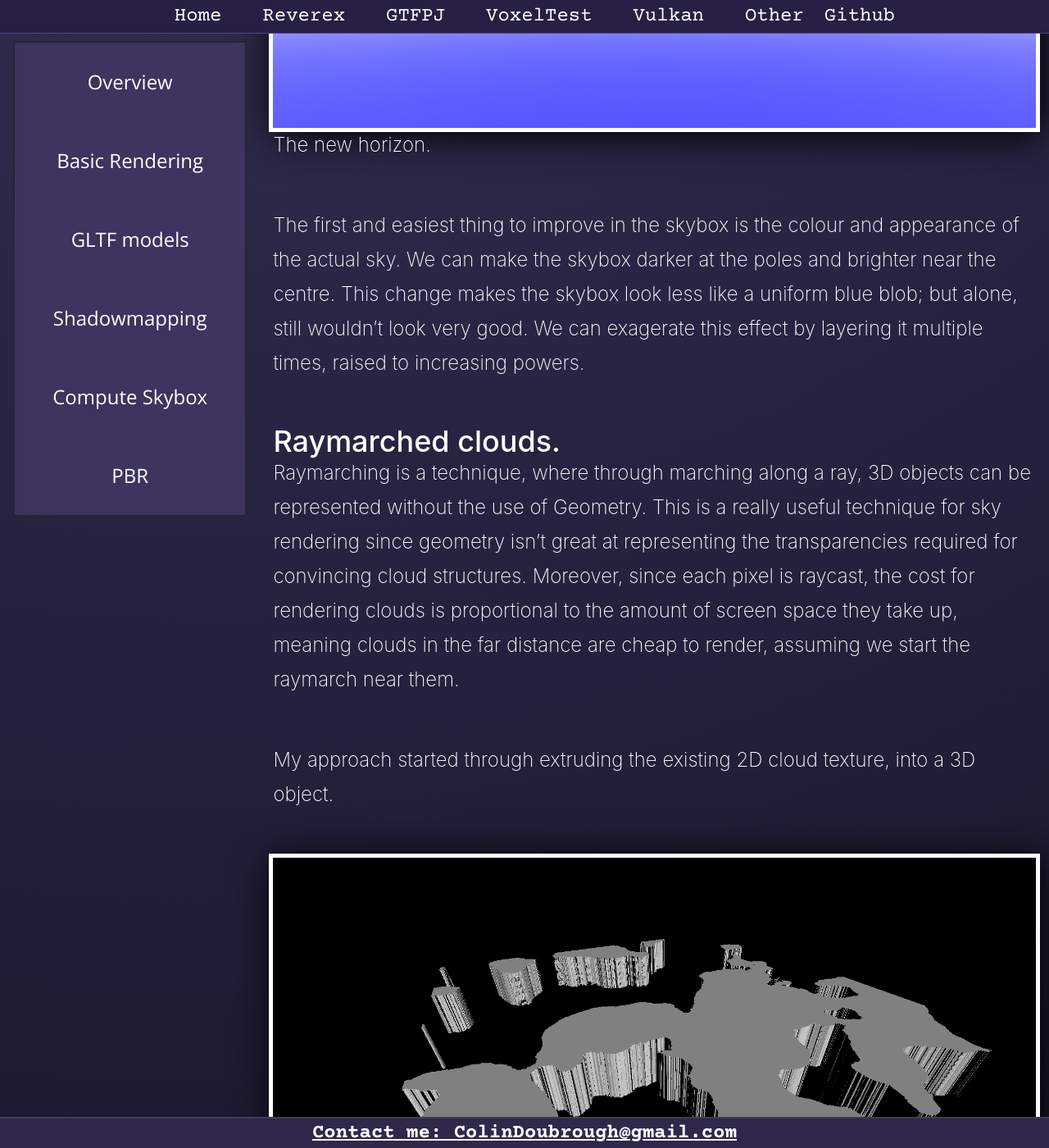
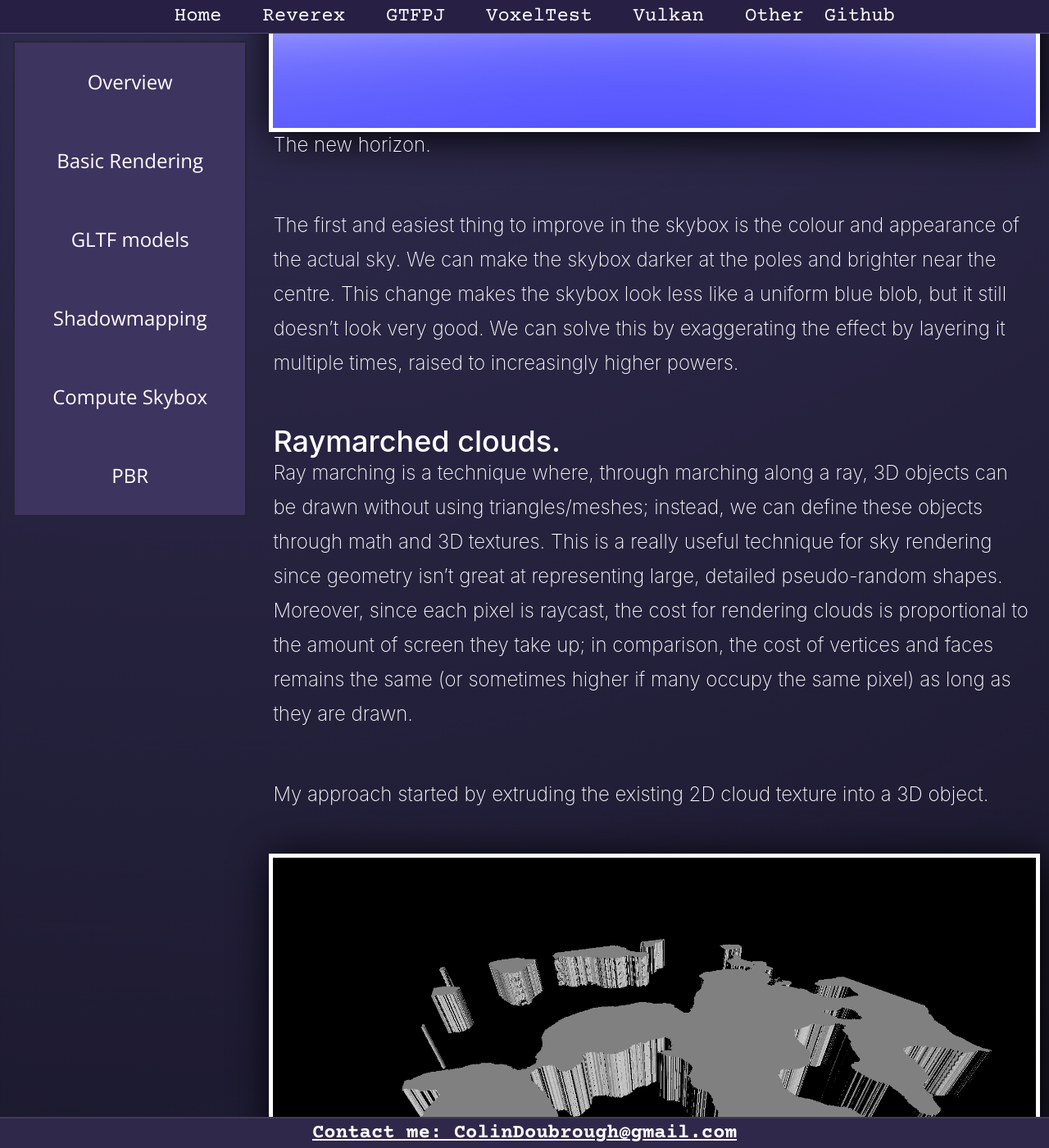
Before and after one commit to Colin12345678910/portfolio, a Jekyll site: the page built from VK/Skybox.markdown, in a window 1280 px wide and 1400 px high, scrolled down 2544 px. Shown: the whole window at 82% size. Built offline with Jekyll 4.4.1, drawn with Linux system fonts in a browser that asks for light colours; some of the changed text lies outside the part shown.

Commit message:
Refine Skybox.markdown

````diff
--- a/VK/Skybox.markdown
+++ b/VK/Skybox.markdown
@@ -12,39 +12,39 @@
 ![The final completed skybox]({{site.baseurl}}/assets/images/Vulkan_ComputeSkybox.jpg)
 The final completed skybox.
 
-This was a pretty small project, to start with, I was just wanting to replace the gradient with something slightly less temporary. I started by looking up how to render a plane in a compute shader, and then how to draw a sundot. This was a relatively basic raycast setup, and resulted in somewhat ugly results.
+This was a pretty small project. To start with, I just wanted to replace the gradient with something slightly less temporary. I started by looking up how to render a plane in a compute shader, and then how to draw a sundot. This was a relatively basic raycast setup, which was somewhat ugly.
 
 ![The original skybox]({{site.baseurl}}/assets/images/Vulkan_ComputeSkybox_Old.jpg)
-The Skybox previously used by VulkanExperiemental.
+The Skybox previously used by VulkanExperimental.
 
-As you can see from the image, the skybox lacks any depth and is entirely 2D as the clouds are drawn by just indexing into a perlin noise texture. Moreover, outside of the cloud line, there is nothing else in the skybox besides a deep blue void, which is obviously not how real skys look, and results in the skybox not feeling grounded in the scene.
+As you can see from the image, the skybox lacks depth and is entirely 2D, as the clouds are drawn by just indexing into a perlin noise texture. Moreover, outside of the cloud line, there is nothing else in the skybox besides a deep blue void, which is obviously not representative of a real sky, and results in the skybox not feeling grounded in the scene.
 
 ![Added brightness near the horizon]({{site.baseurl}}/assets/images/Vulkan_ComputeSkybox_Horizon.jpg)
 The new horizon.
 
-The first and easiest thing to improve in the skybox is the colour and appearance of the actual sky. We can make the skybox darker at the poles and brighter near the centre. This change makes the skybox look less like a uniform blue blob; but alone, still wouldn't look very good. We can exagerate this effect by layering it multiple times, raised to increasing powers.
+The first and easiest thing to improve in the skybox is the colour and appearance of the actual sky. We can make the skybox darker at the poles and brighter near the centre. This change makes the skybox look less like a uniform blue blob, but it still doesn't look very good. We can solve this by exaggerating the effect by layering it multiple times, raised to increasingly higher powers.
 
 ## Raymarched clouds.
 
-Raymarching is a technique, where through marching along a ray, 3D objects can be represented without the use of Geometry. This is a really useful technique for sky rendering since geometry isn't great at representing the transparencies required for convincing cloud structures. Moreover, since each pixel is raycast, the cost for rendering clouds is proportional to the amount of screen space they take up, meaning clouds in the far distance are cheap to render, assuming we start the raymarch near them.
+Ray marching is a technique where, through marching along a ray, 3D objects can be drawn without using triangles/meshes; instead, we can define these objects through math and 3D textures. This is a really useful technique for sky rendering since geometry isn't great at representing large, detailed pseudo-random shapes. Moreover, since each pixel is raycast, the cost for rendering clouds is proportional to the amount of screen they take up; in comparison, the cost of vertices and faces remains the same (or sometimes higher if many occupy the same pixel) as long as they are drawn.
 
-My approach started through extruding the existing 2D cloud texture, into a 3D object.
+My approach started by extruding the existing 2D cloud texture into a 3D object.
 
 ![2D clouds extrude upwards in a black void]({{site.baseurl}}/assets/images/Vulkan_ComputeSkybox_Extrude.jpg)
 The original 2D texture drawn as though it was 3D.
 
-Then afterwards, we replace the texture with a 3D one, this of course, takes additional work on the engine side to support 3D textures, but it's only a bit of memory readjustment.
+Afterwards, we replace the texture with a 3D one; this, of course, takes additional engine-side work to support 3D textures, but it's only a little bit.
 
 ![3D clouds in a blue sky]({{site.baseurl}}/assets/images/Vulkan_ComputeSkybox_3DClouds.jpg)
 We're finally starting to see some real depth when looking into the sky.
 
 ## Improvements.
 
-From this point, we actually have a functional cloud renderer, of course, it isn't polished, but most of the difficult parts are done and we can focus on tweaking.
+From this point, we  have a functional cloud renderer. Of course, it isn't polished, but most of the difficult parts are done, and we can focus on tweaking.
 
 ### Toon-Styled clouds
 
-We can go in the direction of creating a more toon-like aesthetic, with basic diffuse lighting. All we need to do is approximate the normals, this costs 4 additional texture hits, but without lighting, opaque clouds don't look right. This is a fairly standard formula from my understanding, so I won't go into detail, but I adapted my formula from this article. [[1]](https://blog.maximeheckel.com/posts/painting-with-math-a-gentle-study-of-raymarching/)
+If we want a toon-like aesthetic, with basic diffuse lighting. All we need to do is approximate the normals; this costs 4 additional texture hits, but without lighting, opaque clouds don't look right. This is a fairly standard formula, so I won't go into detail, but it was adapted from this article. [[1]](https://blog.maximeheckel.com/posts/painting-with-math-a-gentle-study-of-raymarching/)
 
 ```glsl
 float3 getNormal(float3 p)
@@ -62,21 +62,21 @@
 }
 ```
 
-Once the normals are calculated, you can fairly easily implement diffuse shading, we will want the ambient to be quite bright, otherwise we end up with stormy looking clouds.
+Once the normals are calculated, you can fairly easily implement diffuse shading. We will want the ambient to be quite bright, otherwise we end up with stormy-looking clouds.
 
 ![Toon Clouds]({{site.baseurl}}/assets/images/Vulkan_ComputeSkybox_Toon.jpg)
 Some artifacting can be seen near the edges of our clouds.
 
 ### Volumetric clouds
 
-Instead of stepping until we hit a cloud and drawing an opaque colour, we could step through the cloud and add density to the cloud each time we intersect with it. This gives a fairly convincing transluency effect. Moreover, because we each intersection only adds a bit to the final image, artifacts from raymarching are far less obvious.
+Instead of stepping until we hit a cloud and drawing an opaque colour, we could step through the cloud and add density to the cloud each time we intersect with it. This gives a fairly convincing transluency effect. Moreover, because each intersection only adds a bit to the final image, artifacts from ray marching are far less obvious.
 
 ![Volumetric Clouds]({{site.baseurl}}/assets/images/Vulkan_ComputeSkybox_Volumetric.jpg)
 
-Unfortunately, since we no longer end our raymarch loop early, we end up performing additional texture hits, add on the additional 4 texture hits needed to calculate normals and the performance is a bit dire. Fortunately, the translucentness does hide the lack of lighting in my cloud model, but it still isn't a perfect solution, potentially some precalculation could be done to ease.
+Unfortunately, since we no longer end our raymarch loop early, we end up performing additional texture hits, adding the additional 4 texture hits needed to calculate normals, and the performance is a bit dire. Fortunately, the translucentness of this approach hides the lack of lighting in my cloud model well, but it still isn't a perfect solution.
 
 ## Conclusion.
-This was a fairly fun exercise in RayMarching and Volumetrics, of course, it still isn't as practical as just using texture for most applications. However, I managed to take the Skybox from an aspect of my engine that was undeniably ugly, and made something that is perfectly servicable for a stylized/semi-stylized game. Moreover, with some adjustments like rendering the skybox at half-res, and precalculating normals, I could probably get a pretty performant diffuse lighting model working and could really upgrade the visuals of the skybox.
+This was a fairly fun exercise in RayMarching and Volumetrics; of course, it still isn't as practical as just using texture for most applications. However, I managed to take the Skybox from an aspect of my engine that was undeniably ugly and made something serviceable for a stylized/semi-stylized game. With adjustments like rendering the skybox at half-res and precalculating normals, I can probably get a performant diffuse lighting model working and further upgrade the skyboxes visuals.
 
 # References
 -- [1] [MaximeHeckel, https://blog.maximeheckel.com/posts/painting-with-math-a-gentle-study-of-raymarching/](https://blog.maximeheckel.com/posts/painting-with-math-a-gentle-study-of-raymarching/)
````
